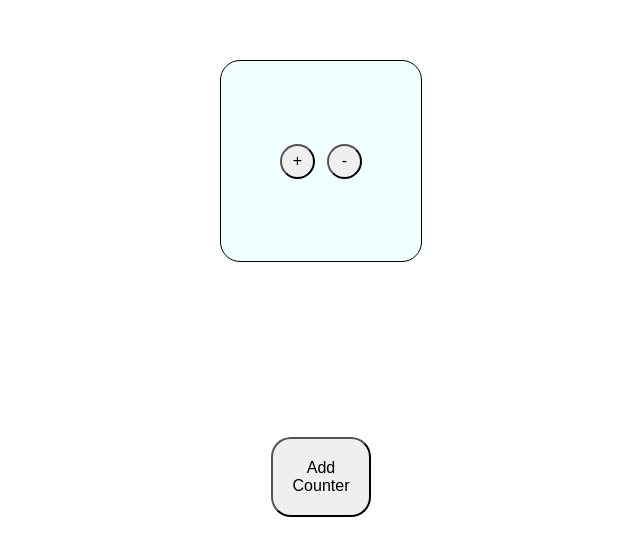
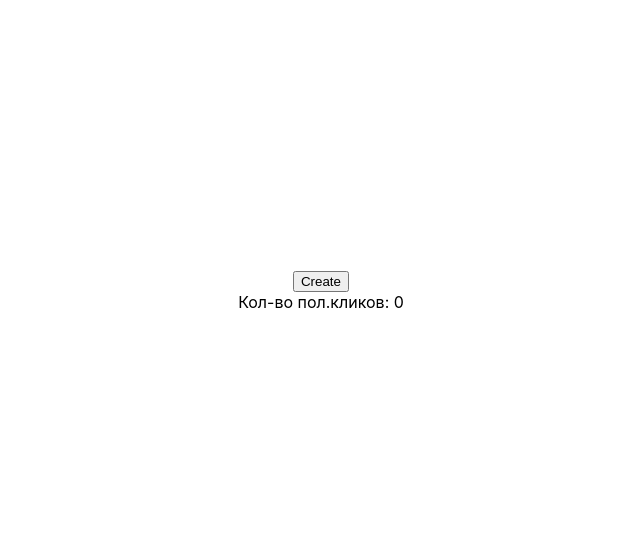
Before and after one commit to iamvlado93/iTechArt-tasks, a React (Create React App) app: page / in a window 1280 px wide. Shown: the part 109-664 px from the top of the page, without its empty margins (319-959 px from the left). Built offline with nearby package versions, Linux system fonts and the light colour scheme.

Commit message:
feat: fixed code

```diff
--- a/src/App.js
+++ b/src/App.js
@@ -1,10 +1,27 @@
 import './App.css';
 import Counter from './components/counter-constructor/counter-constructor';
+import React, {useState} from 'react';
 
 function App() {
+  const [counters, setCounters] = useState([])
+  const [sum, setSum] = useState(0)
+
+  const createCounter = () => {
+    setCounters([...counters, {name:`${counters.length + 1}`}])
+    console.log(counters)
+  }
+
+  const getCounterValue = (value) => {
+    setSum(sum + value)
+  }
+
   return (
-    <div className='wrap'>
-      <Counter/>
+  <div className='wrap'>
+      <button onClick={createCounter}>Create</button>
+      {counters.map((counter) => (
+        <Counter getCounterValue={getCounterValue} key={counter.name}/>
+      ))}
+      <span>Кол-во пол.кликов: {sum}</span>
     </div>
   );
 }
--- a/src/components/counter-constructor/counter-constructor.css
+++ b/src/components/counter-constructor/counter-constructor.css
@@ -1,5 +1,6 @@
 .counter {
     display: flex;
+    margin: 10px;
     justify-content: center;
     align-items: center;
     height: 200px;
--- a/src/components/counter-constructor/counter-constructor.js
+++ b/src/components/counter-constructor/counter-constructor.js
@@ -1,80 +1,26 @@
-import React from 'react';
+import React, { useState } from 'react';
 import {} from './counter-constructor.css';
 
-class CounterComponent extends React.Component {
-    state = {
-        count: 0,
-        counters: [{index:'', value:''}]
+const Counter = ({getCounterValue}) => {
+    const [count, setCount] = useState(0);
+
+    const countPlus = () => {
+        setCount(count + 1)
+        getCounterValue(1)
     }
 
-    addCounter = () => {
-        let newCounter = this.counters;
-        this.setState({ counters: this.state.counters.concat(newCounter)})
+    const countMinus = () => {
+        setCount(count - 1)
+        getCounterValue(1)
     }
 
-    plus = () => {
-        this.setState({ count: this.state.count + 1 });
-    }
-
-    minus = () => {
-        this.setState({ count: this.state.count - 1 });
-    }
-
-    render() {
-        return (
-            <div className='main'>
-                {this.state.counters.map((index, value) => {
-                    return (
-                        <li key={index} className='counter'>
-                            <button onClick={this.plus} className='button button__plus'>+</button>
-                                {this.state.value}
-                            <button onClick={this.minus} className='button button__minus'>-</button>
-                        </li>
-                    )
-                })}
-                <button onClick={this.addCounter} className='button button__add'>Add Counter</button>
-            </div>
-        )
-    }
+    return (
+        <div className='counter'>
+            <button onClick={countPlus} className='button'>+</button>
+                {count}
+            <button onClick={countMinus} className='button'>-</button>
+        </div>
+    );
 }
 
-export default CounterComponent;
-
-// class CounterConstructorComponent extends React.Component {
-//     state = {
-//         count: 0,
-//         counters: [{index: 1, value: }]
-//     }
-
-//     addCounter = () => {
-//         const newCounter = this.state.counters;
-//         this.setState({ counters: this.state.counters.concat(newCounter) })
-//     }
-
-//     plus = () => {
-//         this.setState({ count: this.state.count + 1 });
-//     }
-
-//     minus = () => {
-//         this.setState({ count: this.state.count - 1 });
-//     }
-
-//     render() {
-//         return (
-//             <div className='main'>
-//                 {this.state.counters.map((index, value) => {
-//                     return (
-//                         <li key={index} className='counter'>
-//                             <button onClick={() => this.plus()} className='button button__plus'>+</button>
-//                                 {value}
-//                             <button onClick={() => this.minus()} className='button button__minus'>-</button>
-//                         </li>
-//                     )
-//                 })}
-//                 <button onClick={this.addCounter} className='button button__add'>Add Counter</button>
-//             </div>
-//         )
-//     }
-// }
-
-// export default CounterConstructorComponent;
+export default Counter;
--- a/src/index.css
+++ b/src/index.css
@@ -15,6 +15,7 @@ code {
 .wrap {
   height: 100vh;
   display: flex;
+  flex-direction: column;
   justify-content: center;
   align-items: center;
 }
```
